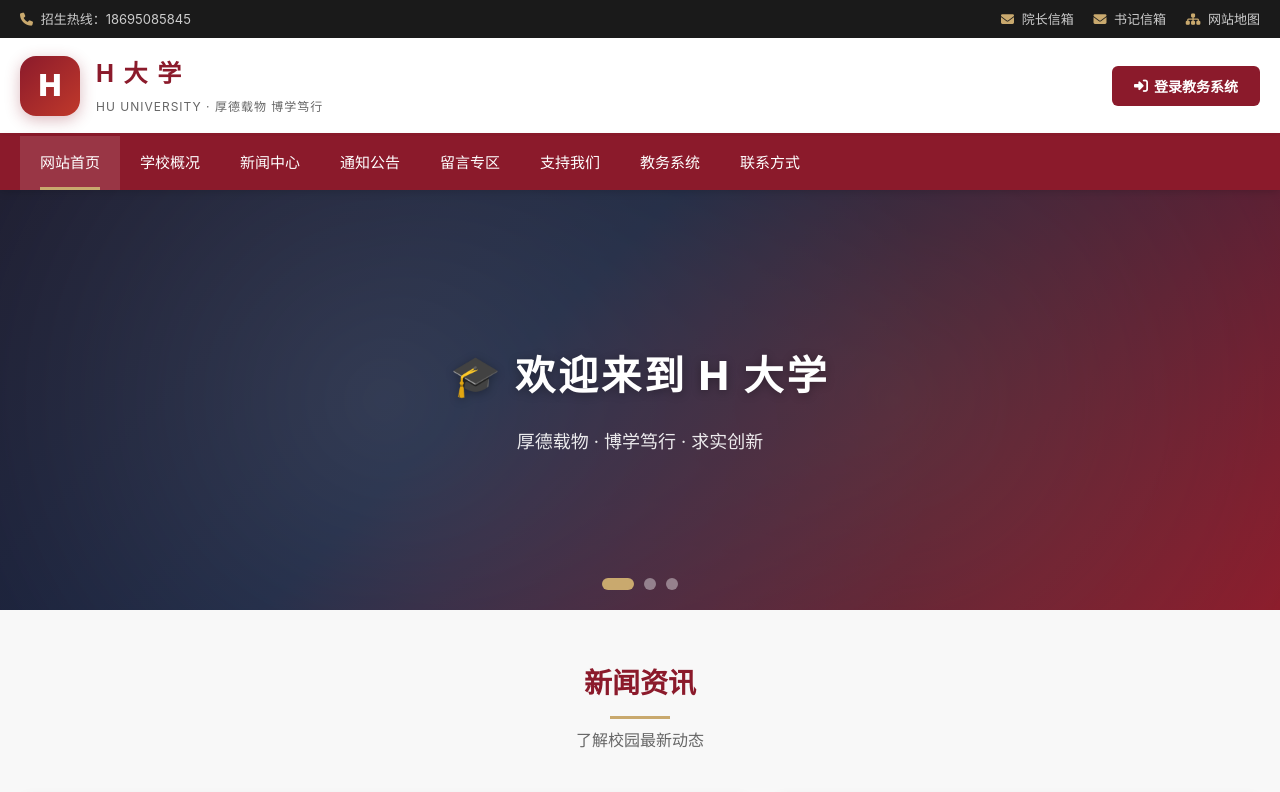
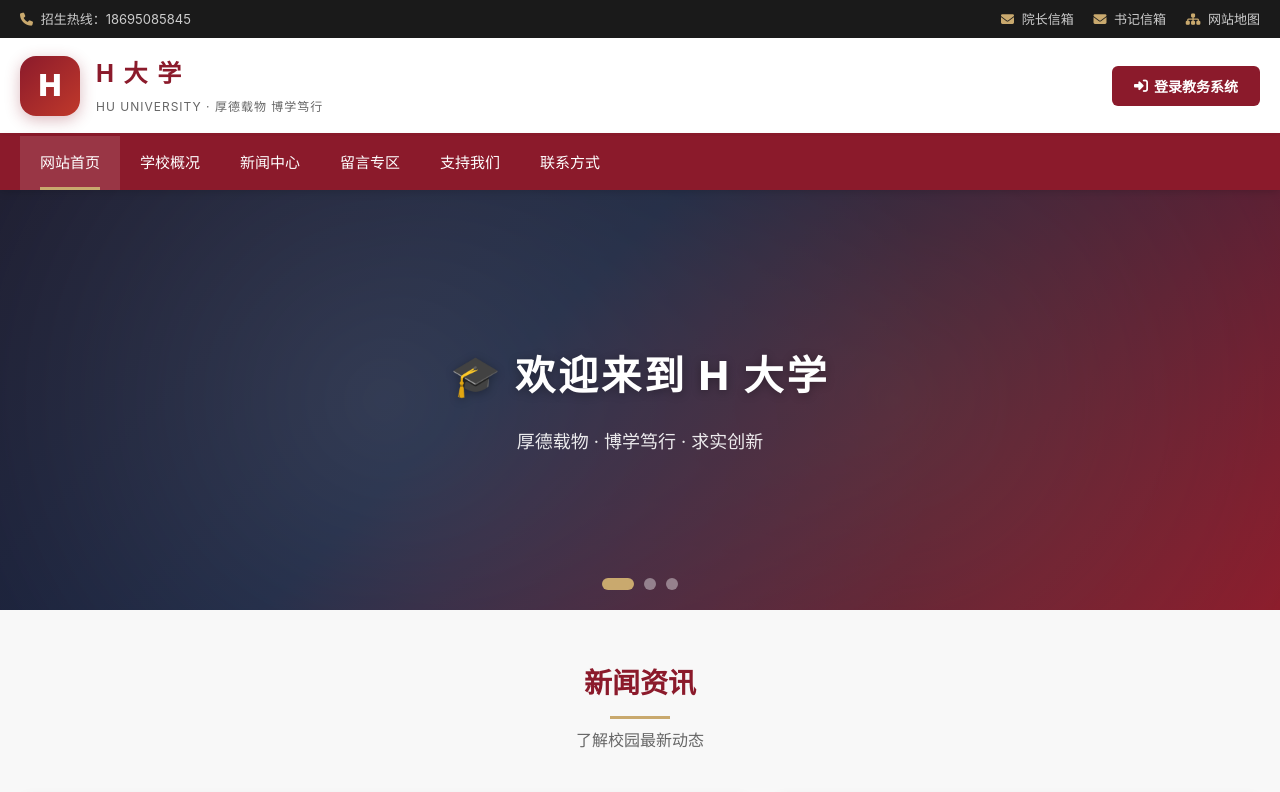
Before and after one commit to DABAIQ8/edu-admin-ssystem, a plain HTML site: page index.html in a window 1280 px wide. Shown: the top 792 px of the page. Drawn offline with Linux system fonts and the light colour scheme.

Commit message:
删除导航栏通知公告和教务系统入口

```diff
--- a/index.html
+++ b/index.html
@@ -807,10 +807,8 @@
                 <a href="#" class="active">网站首页</a>
                 <a href="#about">学校概况</a>
                 <a href="#news">新闻中心</a>
-                <a href="#notice">通知公告</a>
                 <a href="#messages">留言专区</a>
                 <a href="#donate">支持我们</a>
-                <a href="javascript:showLoginModal()">教务系统</a>
                 <a href="#contact">联系方式</a>
             </div>
         </nav>
```
